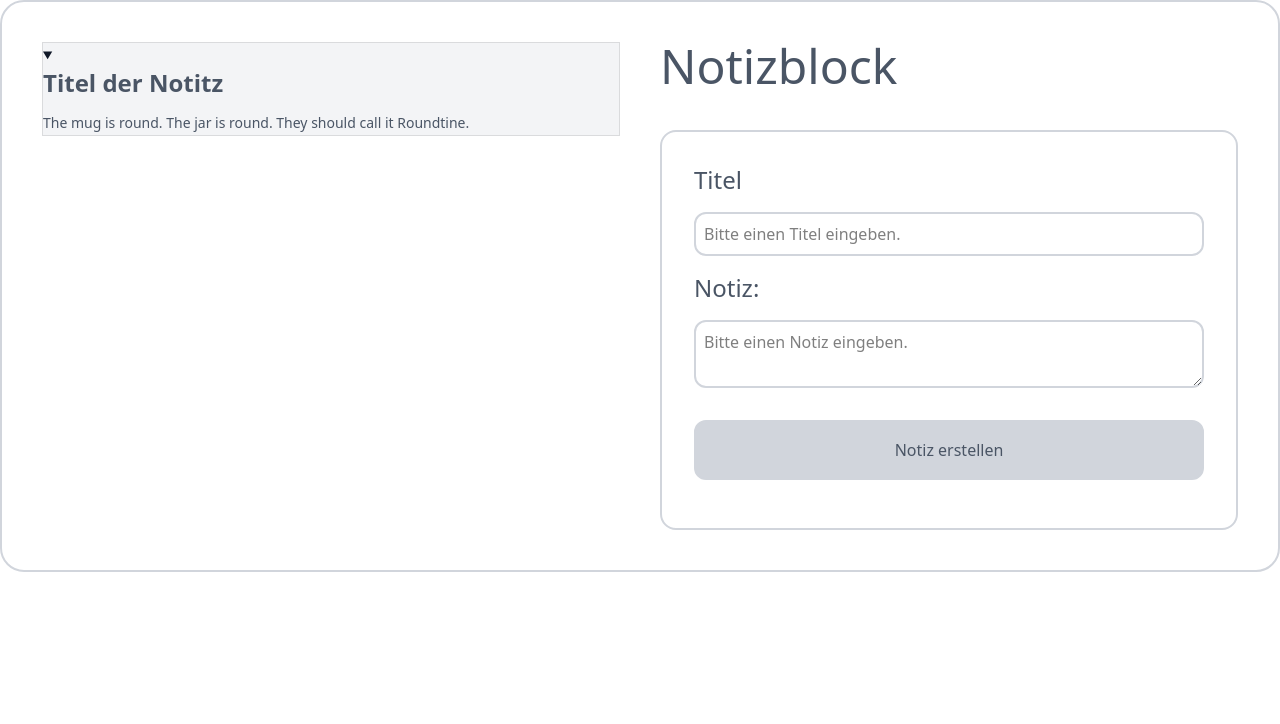
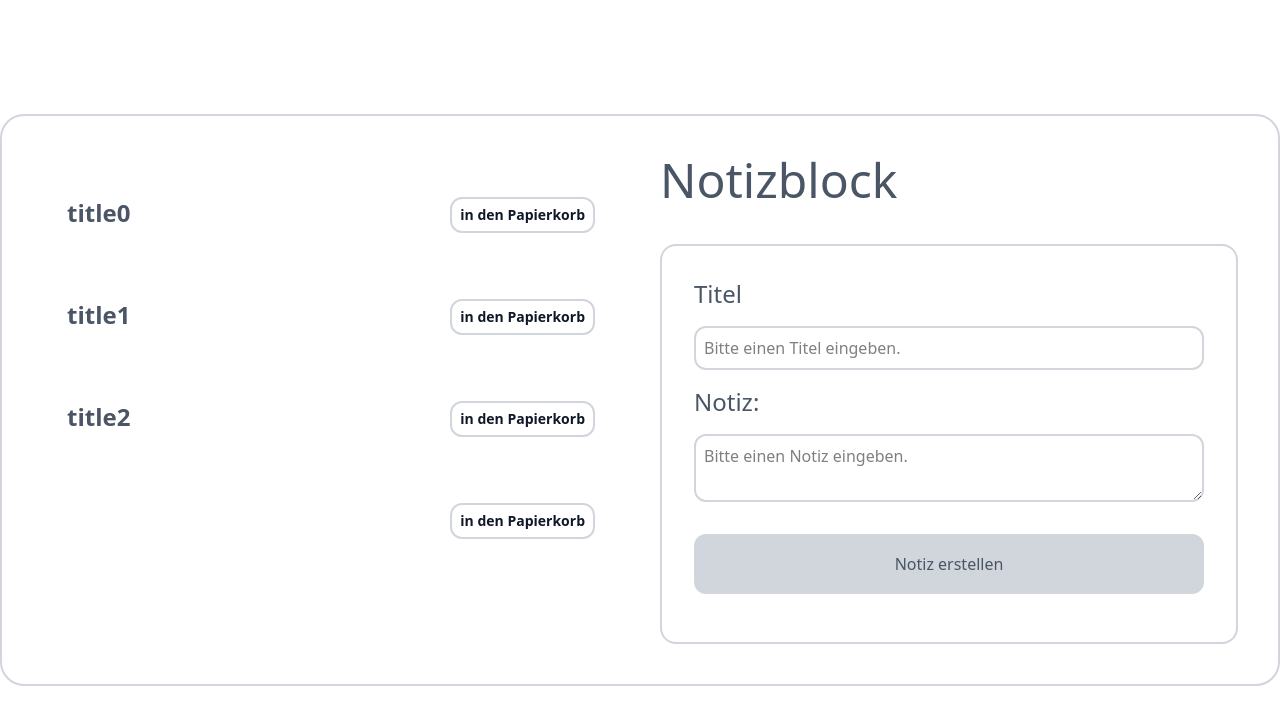
Before and after one commit to mideasdesign/Notizblock, a website built with Vite: page index.html in a window 1280 px wide. Both pictures are taken after a click on the button "Notiz erstellen". Built offline with nearby package versions, Linux system fonts and the light colour scheme.

Commit message:
update the ui styles for the list

```diff
--- a/global.css
+++ b/global.css
@@ -27,3 +27,14 @@ ol[role='list']{
     margin:0;
     padding:0;
 }
+.overlay{
+    position: absolute;
+    top: 0;
+    left: 0;
+    height:100vh;
+    width:100%;
+    background-color: #242424b6;
+  }
+  .close{
+    display: none;
+  }
--- a/index.html
+++ b/index.html
@@ -8,17 +8,19 @@
     <link rel="stylesheet" href="global.css">
 </head>
 <body onload="renderNotes()">
-    <main  class="grid grid-cols-2 gap-10 w-dvw sm:max-w-7xl p-10 rounded-3xl border-2 border-gray-300">
-        <section>
-            <details class="border border-transparent open:border-black/10 open:bg-gray-100 ..." open>
-                <summary class="text-sm leading-6 font-semibold text-gray-900 select-none">
-                    <h3 id="note-header" class="text-2xl text-gray-600 ">Titel der Notitz</h3></summary>
-                <div id="note-content" class="mt-3 text-sm leading-6 text-gray-600">
-                  <p>The mug is round. The jar is round. They should call it Roundtine.</p>
-                </div>
-              </details>
-          </section>
-          <section class="col-span-1">
+    <div id="my-modal" onclick="modalOverlay(event)" class=" w-full px-4 z-40 flex justify-center items-center close">
+        <div id="modal-content" class="overlay  px-5 flex justify-center items-center w-full">
+        <div onclick="event.stopPropagation()" class="flex flex-col even w-full justify-center items-center p-6 md:w-2xl shadow-2xl bg-gray-900 rounded-3xl">
+            <h3 id="note-header" class="text-xl h-14 md:text-2xl text-center px-5 mb-7 text-gray-200"></h3>
+            <div id="notes-trash" class="flex w-full md:w-2xl"> </div>
+        </div>
+        </div>
+    </div>
+    <div class="w-dvw h-dvh flex justify-center items-center">
+        <main  class="grid grid-cols-2 gap-10 w-dvw sm:max-w-7xl p-10 rounded-3xl border-2 border-gray-300">
+
+            <section id="notes-container" class=""></section>
+            <section class="col-span-1">
             <div class="mb-10">
                 <h1 class="text-5xl text-gray-600">Notizblock</h1>
             </div>
@@ -28,12 +30,13 @@
                     <input type="text" id="note-title" class="border-2 rounded-xl  border-gray-300 p-2 my-4   outline-gray-500" placeholder="Bitte einen Titel eingeben.">
                     <label for="note-content" class="text-2xl text-gray-600">Notiz:</label>
 
-                    <textarea name="Note" id="note-input" class="p-2  my-4 rounded-xl  border-2 border-gray-300   outline-gray-500" placeholder="Bitte einen Notiz eingeben."></textarea>
+                    <textarea name="Note" id="note-content" class="p-2  my-4 rounded-xl  border-2 border-gray-300   outline-gray-500" placeholder="Bitte einen Notiz eingeben."></textarea>
                     <button id="add-button" class="text-gray-600 rounded-xl border-2 bg-gray-300 py-4 my-4 hover:bg-white border-gray-300 hover:shadow-neutral-200 hover:shadow-2x" onclick="addNote()">Notiz erstellen</button>
                 </div>
             </div>
-          </section>
-    </main>
+            </section>
+        </main>
+    </div>
     <footer>
     </footer>
 </body>
--- a/main.js
+++ b/main.js
@@ -4,8 +4,10 @@ let notesTitles = ['title0', 'title1', 'title2'];
 let notesTitlesTrash = [];
 
 function renderNotes() {
-    let notesRef = document.getElementById('notes-list');
+    let notesRef = document.getElementById('notes-container');
+    let notesTitleRef = document.getElementById('notes-container');
    notesRef.innerHTML = "";
+   notesTitleRef.innerHTML = "";
     for (let indexNote = 0; indexNote < notes.length; indexNote++) {
         notesRef.innerHTML += getNotesTemplate(indexNote);
     }
@@ -28,8 +30,8 @@ function renderTrashNotesTitle() {
 
 
 function addNote(indexNote) {
-    let noteContentRef = document.getElementById('input-note');
-    let noteTitleRef = document.getElementById('input-note-title');
+    let noteContentRef = document.getElementById('note-content');
+    let noteTitleRef = document.getElementById('note-title');
     let noteTitleInput = noteTitleRef.value;
     let noteInput = noteContentRef.value;
     notesTitles.push(noteTitleInput);
@@ -55,8 +57,21 @@ function addToTrash(indexNote) {
 }
 
 function getNotesTemplate(indexNote) {
-    return `<p>+ ${notesTitles[indexNote]} -  ${notes[indexNote]} <button onclick="addToTrash(${indexNote})">X</button></p>`
+    return `
+        <details class="p-6 border my-4 border-transparent open:border-black/10 open:bg-gray-100 open:rounded-xl ...">
+        <summary class="flex justify-between hover:cursor-pointer text-sm leading-6 font-semibold text-gray-900 select-none">
+            <h3 id="note-header" class="text-2xl text-gray-600 flex">${notesTitles[indexNote]}</h3><button class="py-1 border-2 border-gray-300 rounded-xl px-2" onclick="addToTrash(${indexNote})">in den Papierkorb</button></summary>
+        <div id="notes-list" class="mt-3 text-sm leading-6 text-gray-600">
+            <p>${notes[indexNote]} </p>
+        </div>
+        </details>
+    `
 }
  function getTrashNotesTemplate(indexTrashNote) {
     return `<p>+ ${trash[indexTrashNote]} <button onclick="emtyTrash(${indexTrashNote})">emty trash</button></p>`
 }
+
+function modalOverlay(event){
+    let toggleRef = document.getElementById('my-modal')
+    toggleRef.classList.toggle('close');
+}
```
